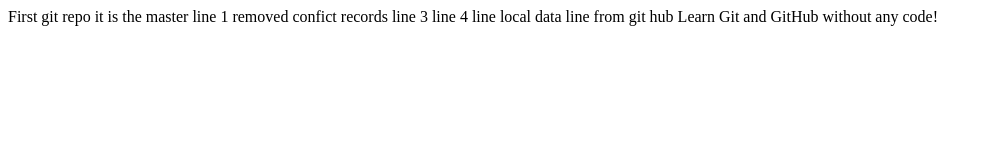
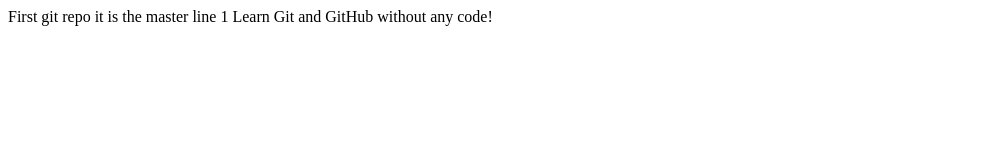
Before and after one commit to vic-gi/git-demo, a plain HTML site: page index.html in a window 1280 px wide. Shown: the whole page, without its empty margins (0-992 px from the left). Drawn offline with Linux system fonts and the light colour scheme.

Commit message:
Update index.html

```diff
--- a/index.html
+++ b/index.html
@@ -7,13 +7,6 @@
 
 	it is the master
 	line 1
-    removed confict records
-	line 3
-	line 4
-
-	line local data
-
-	line from git hub
 	Learn Git and GitHub without any code!
 </body>
 </html>
```
